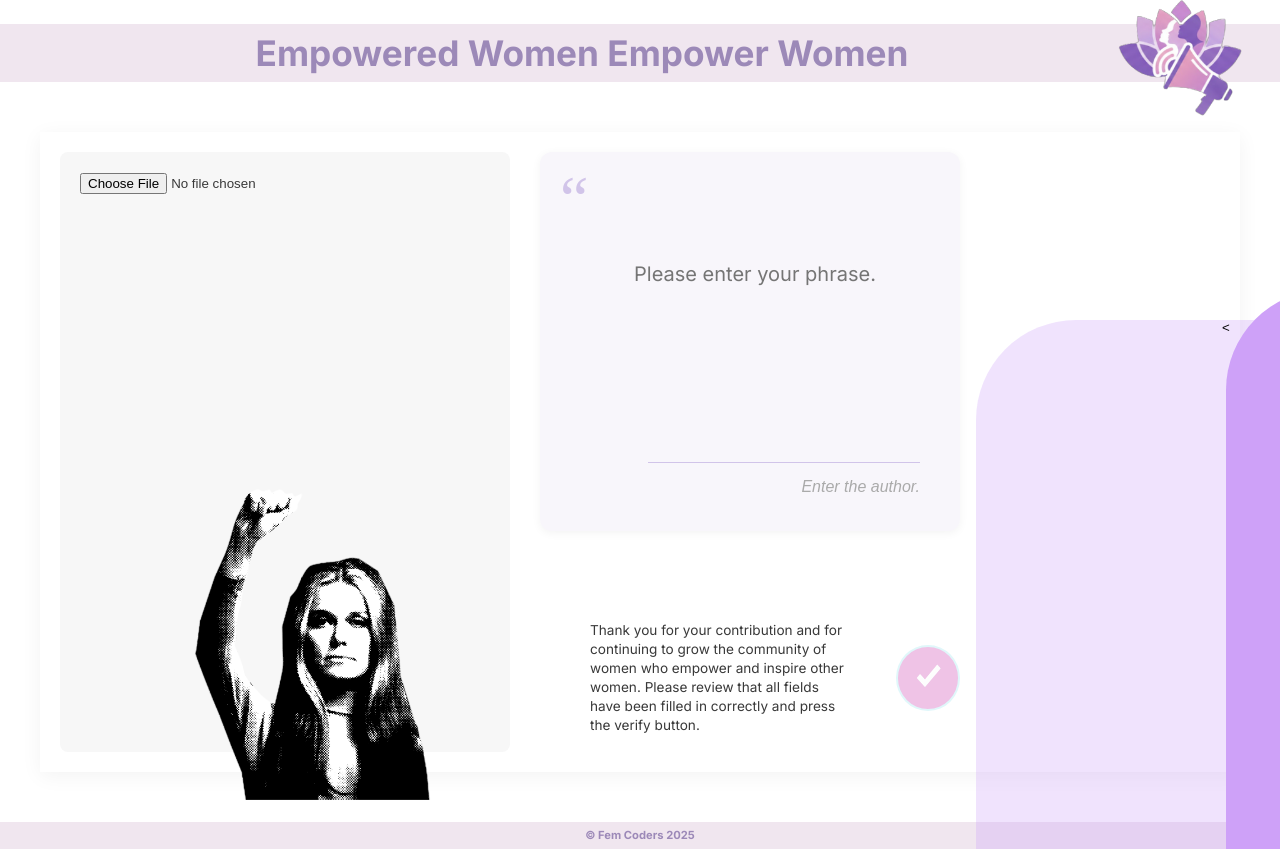
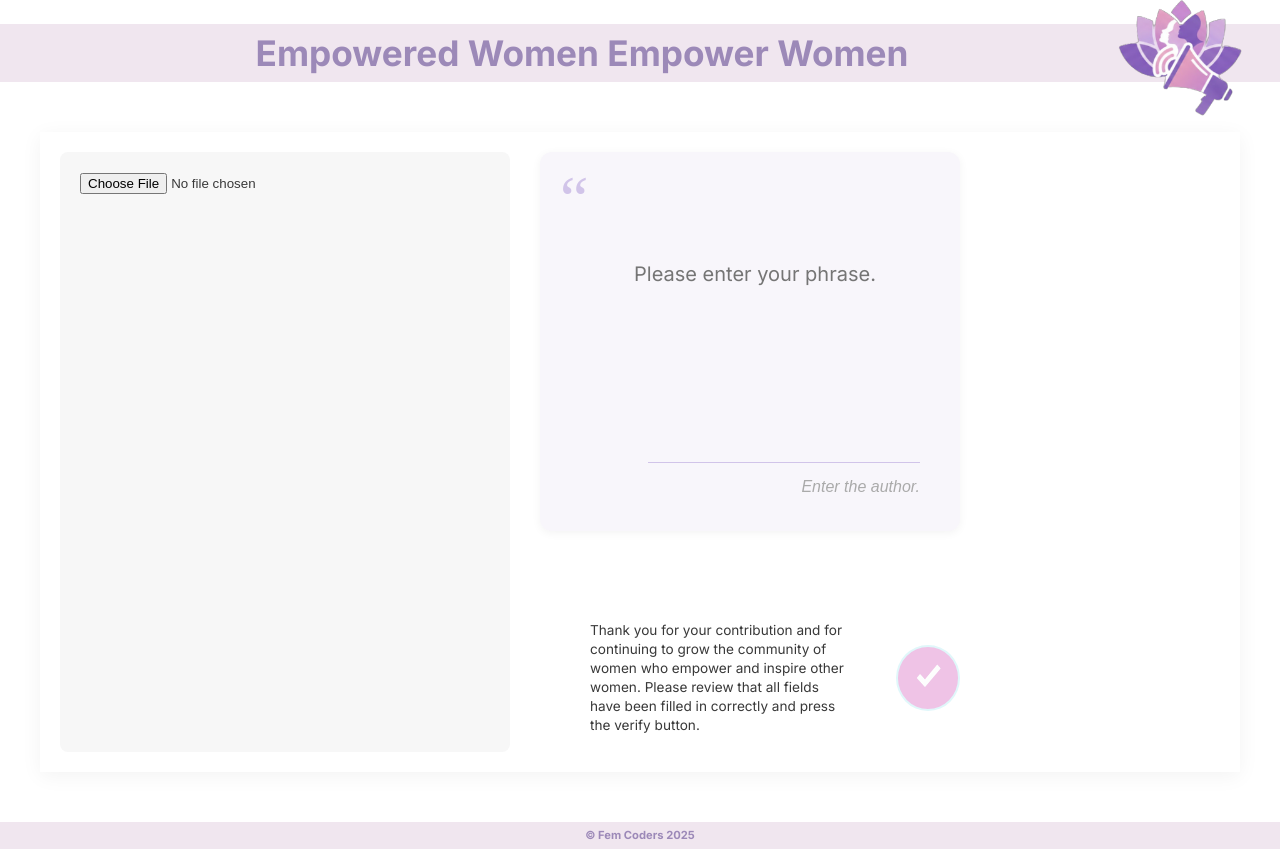
Before and after one commit to Leonela88/Empowering-Phrases-App, a React (Vite) app: page / in a window 1280 px wide. Built offline with nearby package versions, Linux system fonts and the light colour scheme.

Commit message:
chore: update App.jsx and add phrase form component

```diff
--- a/src/App.jsx
+++ b/src/App.jsx
@@ -12,10 +12,10 @@ function App() {
     <div className="App">
       <Header></Header>
       <main className="app-main">
-        <ViewPhrases></ViewPhrases>
+        {/* <ViewPhrases></ViewPhrases> */}
         < NewPhraseForm></NewPhraseForm>
         {/* <CreateReadActions></CreateReadActions> */}
-        <RemovePhrases></RemovePhrases>
+        {/* <RemovePhrases></RemovePhrases> */}
       </main>
       <Footer></Footer>
     </div>
```
